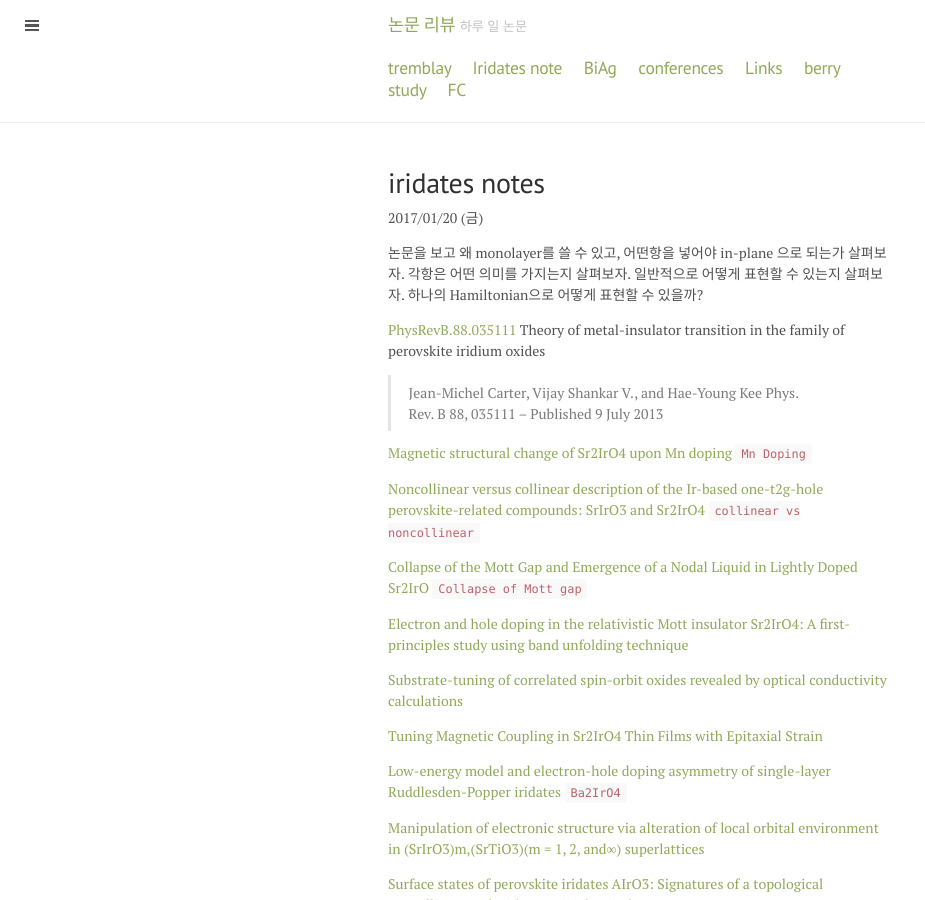
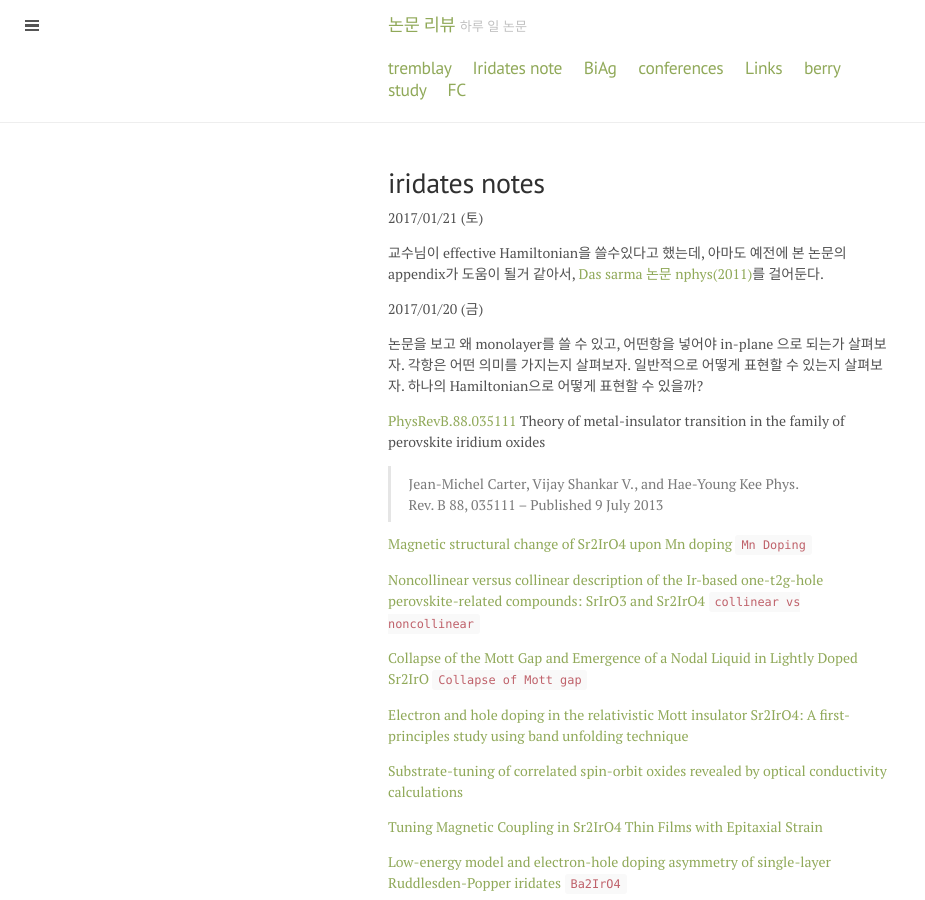
Before and after one commit to qkrwlsghdcjsworlt/work, a Jekyll site: the page built from iridates-note.md, in a window 1280 px wide and 900 px high. Shown: the whole window, without its empty margins (0-925 px from the left). Built offline with Jekyll 4.4.1, drawn with Linux system fonts in a browser that asks for light colours; formulas are drawn with MathJax 3.

Commit message:
“update”

```diff
--- a/iridates-note.md
+++ b/iridates-note.md
@@ -2,6 +2,10 @@
 layout: page
 title: iridates notes
 ---
+
+2017/01/21 (토)
+
+교수님이 effective Hamiltonian을 쓸수있다고 했는데, 아마도 예전에 본 논문의 appendix가 도움이 될거 같아서, [Das sarma 논문 nphys(2011)]({{ site.baseurl }}/public/iridatesnotes/11-Sun-dasSarma-topological-semimetal-in-optical-lattice-naturephy.pdf)를 걸어둔다.
 
 2017/01/20 (금)
 
```
Also changed, not shown: 3 other files.
